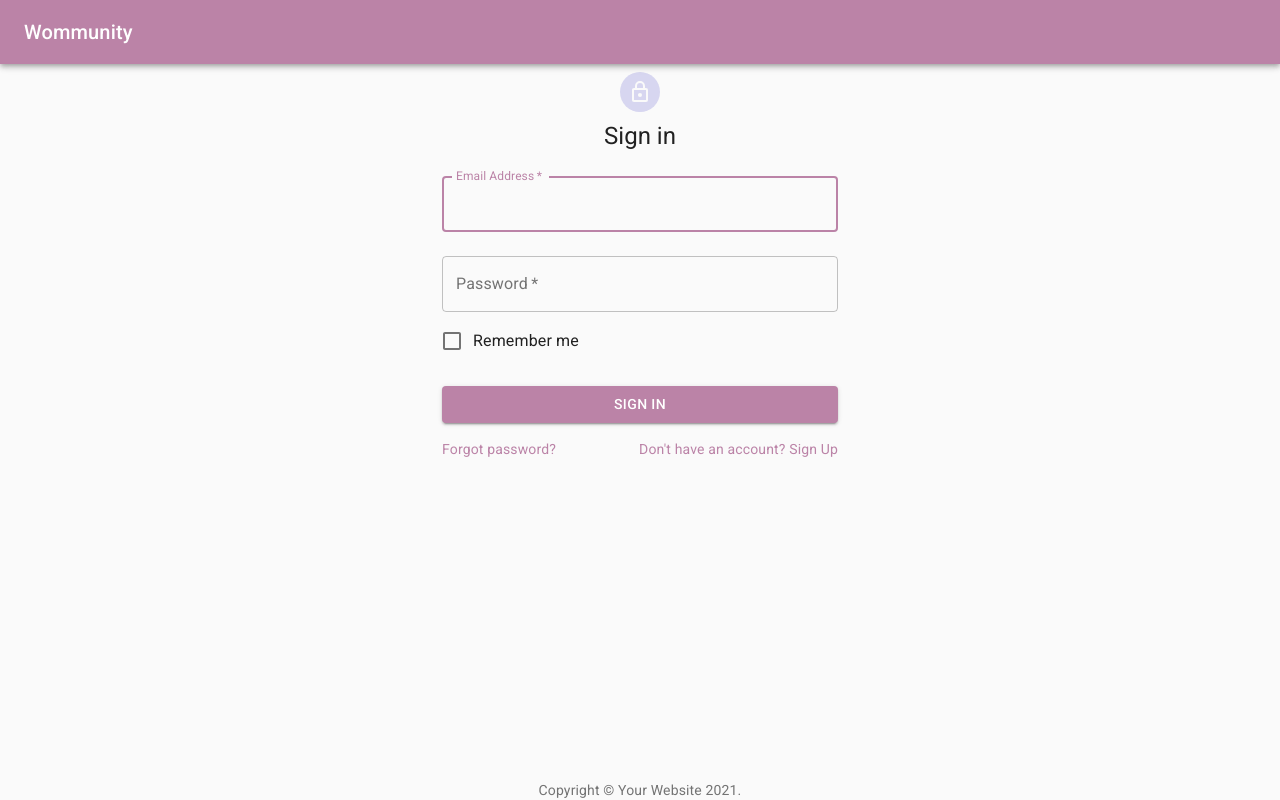
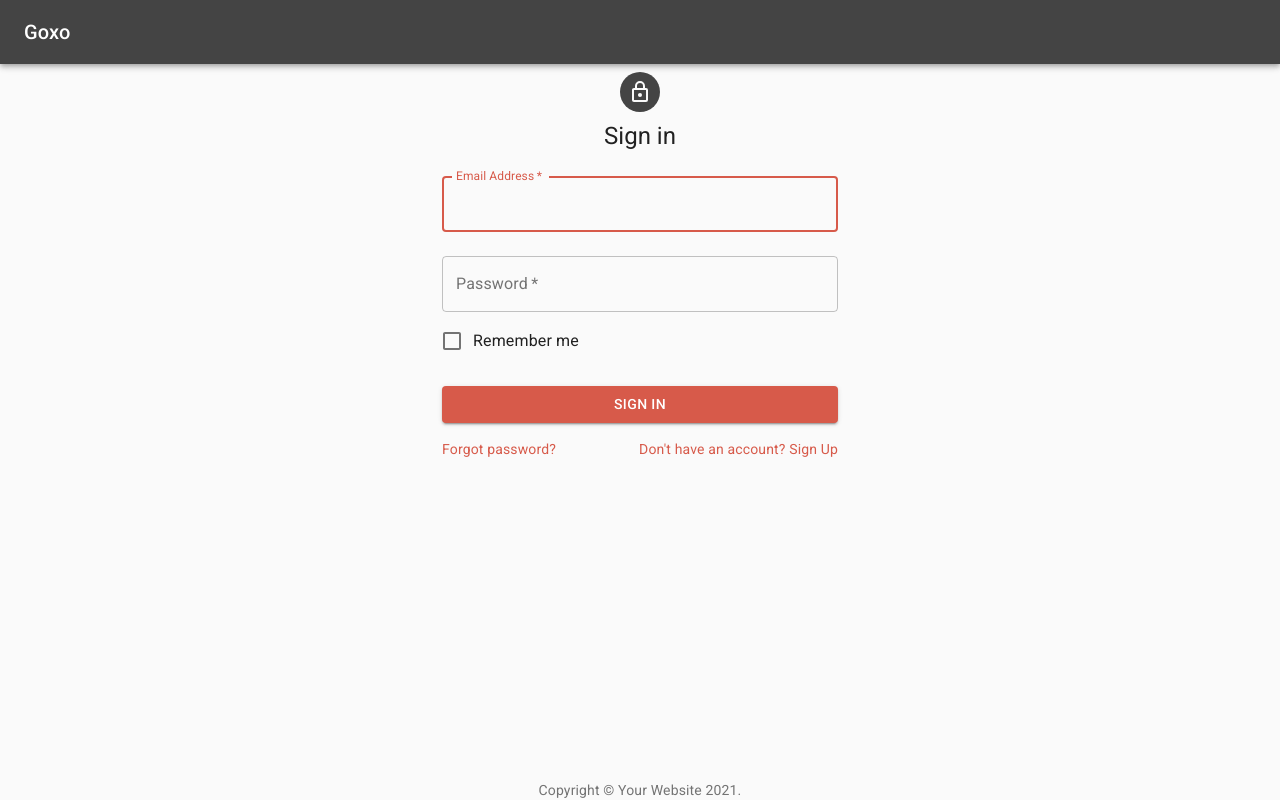
Before and after one commit to barbarad91/goxo, a React (Create React App) app in the folder client/: page /signin in a window 1280 px wide. Built offline with nearby package versions, Linux system fonts and the light colour scheme; no server answers.

Commit message:
Update theme

```diff
--- a/client/src/Components/NavBar.tsx
+++ b/client/src/Components/NavBar.tsx
@@ -41,7 +41,7 @@ const NavBar = () => {
             </>
           )}
           <Typography variant="h6" className={classes.title} component={Link} to="/">
-            Wommunity
+            Goxo
           </Typography>
         </Toolbar>
       </AppBar>
@@ -80,6 +80,7 @@ const useStyles = makeStyles(({ breakpoints, mixins, palette, spacing, transitio
       ...mixins.toolbar,
     },
     appBar: {
+      backgroundColor: palette.secondary.main,
       zIndex: zIndex.drawer + 1,
       transition: transitions.create(['width', 'margin'], {
         easing: transitions.easing.sharp,
@@ -125,11 +126,6 @@ const useStyles = makeStyles(({ breakpoints, mixins, palette, spacing, transitio
         width: spacing(9),
       },
     },
-    styledMenuItem: {
-      '&:focus': {
-        backgroundColor: palette.primary.light,
-      },
-    },
   })
 )
 
--- a/client/src/Components/theme/index.ts
+++ b/client/src/Components/theme/index.ts
@@ -3,12 +3,12 @@ import { createMuiTheme } from '@material-ui/core'
 const theme = createMuiTheme({
   palette: {
     primary: {
-      main: '#bb83a7',
+      main: '#d75a4a',
       light: '#eeb3d8',
       dark: '#8a5678',
     },
     secondary: {
-      main: '#d7d6f0',
+      main: '#444444',
       light: '#fff',
       dark: '#a5a5bd',
     },
```
